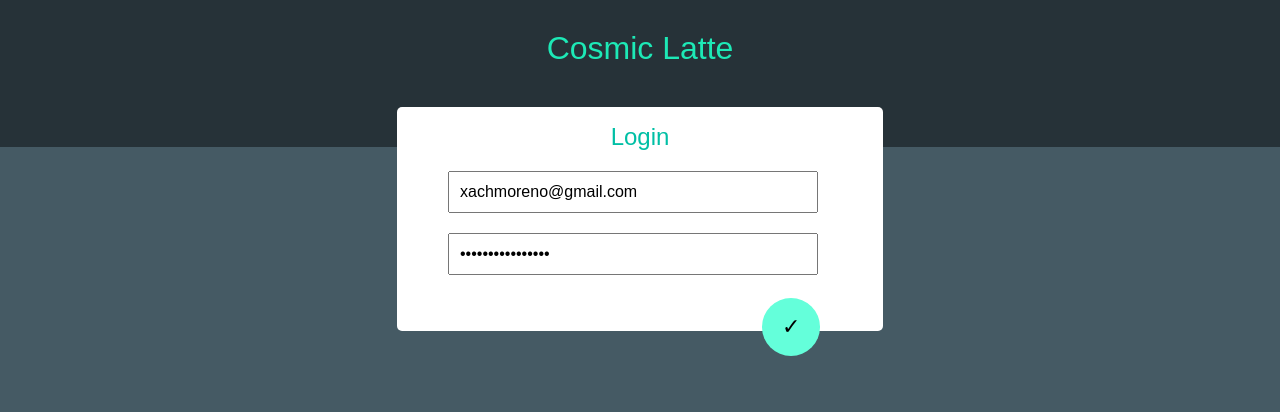
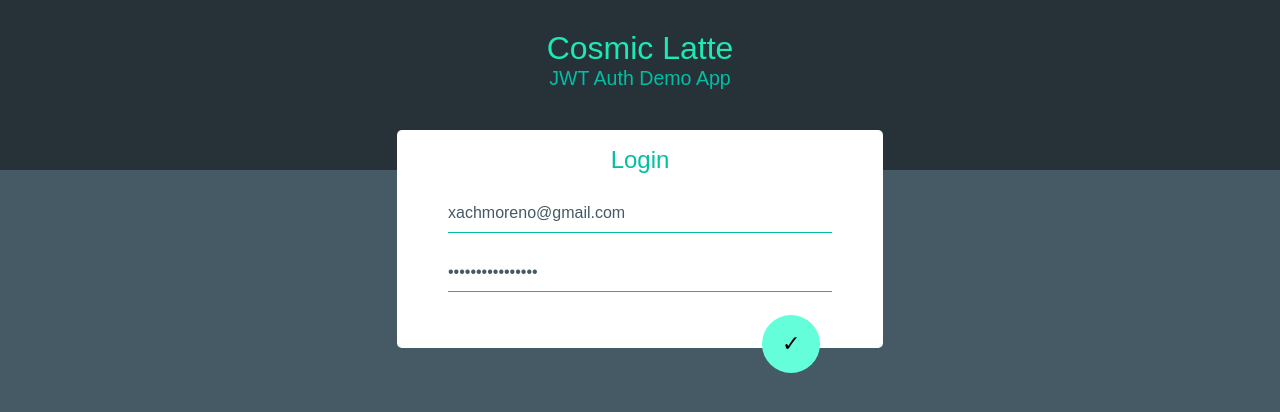
Before and after one commit to ZachMoreno/Cosmic-Latte, a website: page routes/login/index.html in a window 1280 px wide. Drawn offline with nearby package versions, Linux system fonts and the light colour scheme.

Commit message:
minor ui updates & simple docs

```diff
--- a/routes/login/index.html
+++ b/routes/login/index.html
@@ -24,13 +24,19 @@
             }
 
             h2 {
-                color: #00BFA5
+                color: #00BFA5;
             }
 
             header {
                 padding-bottom: 10vh;
                 overflow: visible;
                 background-color: #263238;
+            }
+
+            header h2 {
+                font-weight: 100;
+                font-size: 19.6px;
+                color: ##64FFDA;
             }
 
             .card {
@@ -42,14 +48,21 @@
                 display: block;
             }
 
+            .card form {
+                margin: 0;
+                padding: 0;
+            }
+
             .card input {
-                width: 90%;
+                width: 100%;
                 display: block;
                 clear: both;
                 margin: 20px 0;
-                padding: 10px;
-                border-radius: 5;
+                padding: 10px 0;
                 font-size: 16px;
+                color: #455A64;
+                border: none;
+                border-bottom: 1px solid #00BFA5;
             }
 
             .card input:last-of-type {
@@ -73,6 +86,7 @@
     <body>
         <header>
             <h1>Cosmic Latte</h1>
+            <h2>JWT Auth Demo App</h2>
         </header>
 
         <section>
```
Also changed, not shown: README.md, images/ScreenShot.png (added).
